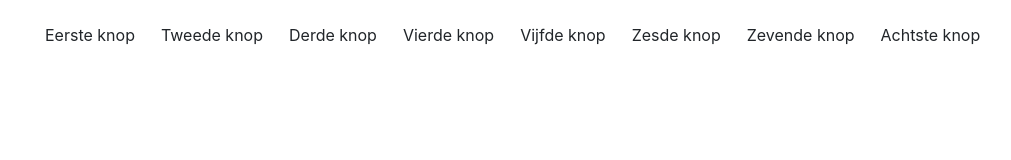
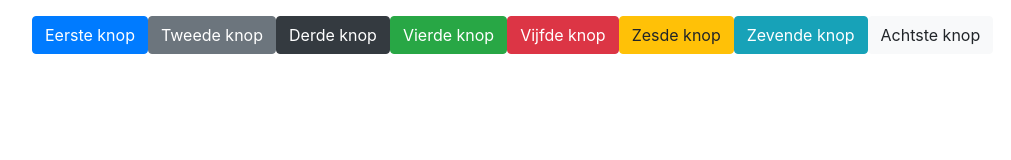
Before and after one commit to ROC-van-Amsterdam-College-Amstelland/fe-op2-css-ids-classes-bengali123, a plain HTML site: page opdracht1/index.html in a window 1280 px wide. Shown: the whole page, without its empty margins (38-1049 px from the left). Drawn offline with nearby package versions, Linux system fonts and the light colour scheme.

Commit message:
opdracht 1

```diff
--- a/opdracht1/index.html
+++ b/opdracht1/index.html
@@ -28,14 +28,14 @@
             btn-dark
             -->
 
-            <button class="btn ">Eerste knop</button>
-            <button class="btn ">Tweede knop</button>
-            <button class="btn ">Derde knop</button>
-            <button class="btn ">Vierde knop</button>
-            <button class="btn ">Vijfde knop</button>
-            <button class="btn ">Zesde knop</button>
-            <button class="btn ">Zevende knop</button>
-            <button class="btn ">Achtste knop</button>
+            <button class="btn btn-primary ">Eerste knop</button>
+            <button class="btn btn-secondary ">Tweede knop</button>
+            <button class="btn btn-dark">Derde knop</button>
+            <button class="btn btn-success">Vierde knop</button>
+            <button class="btn btn-danger">Vijfde knop</button>
+            <button class="btn btn-warning">Zesde knop</button>
+            <button class="btn btn-info">Zevende knop</button>
+            <button class="btn btn-light">Achtste knop</button>
         </div>
     </div>
 </body>
--- /dev/null
+++ b/opdracht1/style.css
@@ -0,0 +1 @@
+title
```
